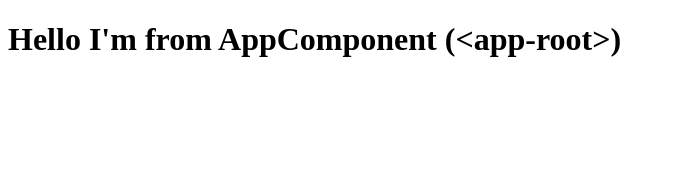
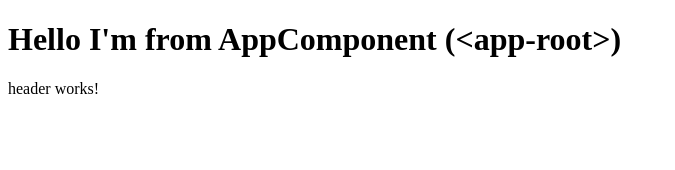
Before and after one commit to n0tx/angular-17, an Angular app: page / in a window 1280 px wide. Shown: the top 170 px of the page, without its empty margins (0-675 px from the left). Built offline with nearby package versions, Linux system fonts and the light colour scheme.

Commit message:
menambahkan app-header ke app-root menambahkan component baru (HeaderComponent) pada AppComponent

```diff
--- a/src/app/app.component.html
+++ b/src/app/app.component.html
@@ -1 +1,2 @@
 <h1>{{ title }}</h1>
+<app-header></app-header>
--- a/src/app/app.component.ts
+++ b/src/app/app.component.ts
@@ -1,9 +1,10 @@
 import { Component } from '@angular/core';
+import { HeaderComponent } from './components/header/header.component';
 
 @Component({
   selector: 'app-root',
   standalone: true,
-  imports: [],
+  imports: [HeaderComponent],
   templateUrl: './app.component.html',
   styleUrl: './app.component.scss',
 })
```
